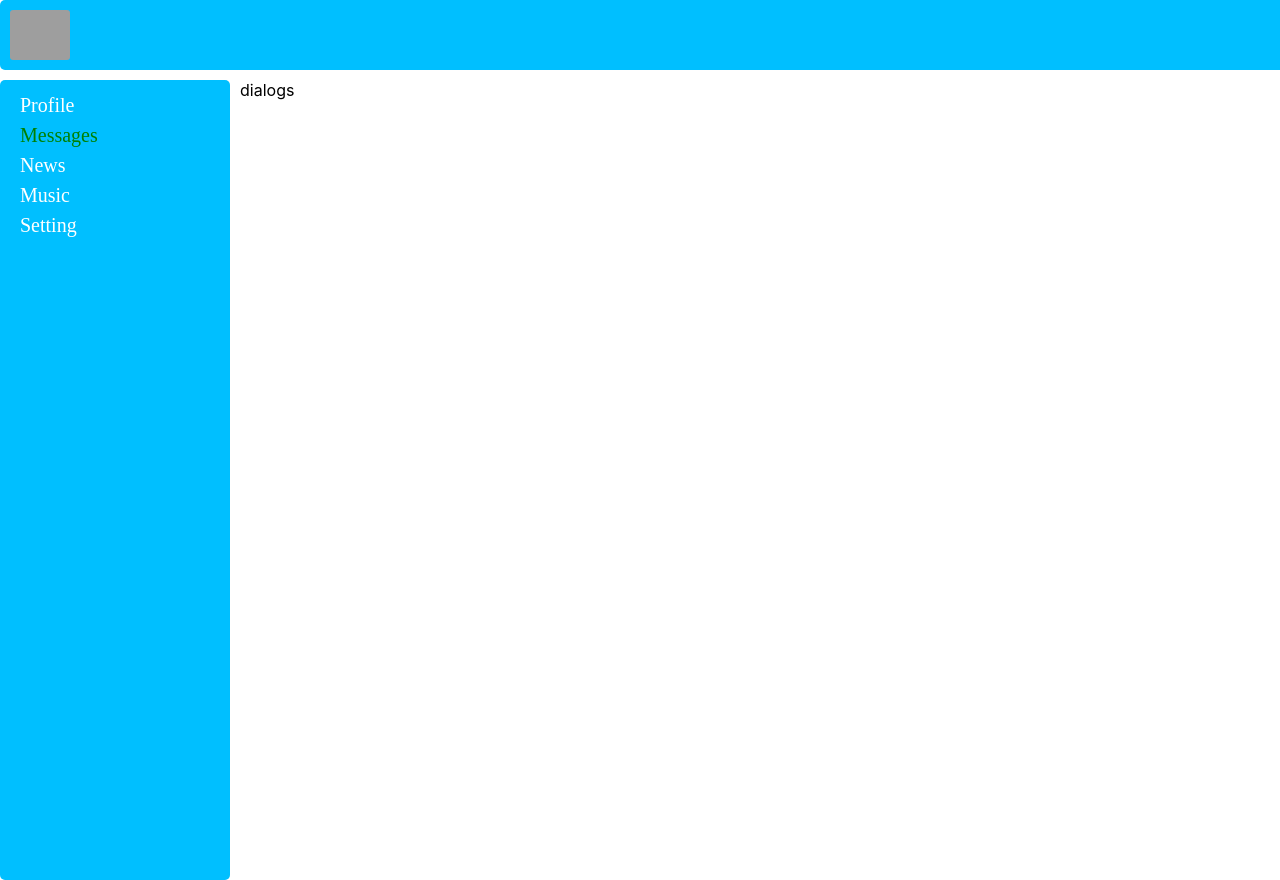
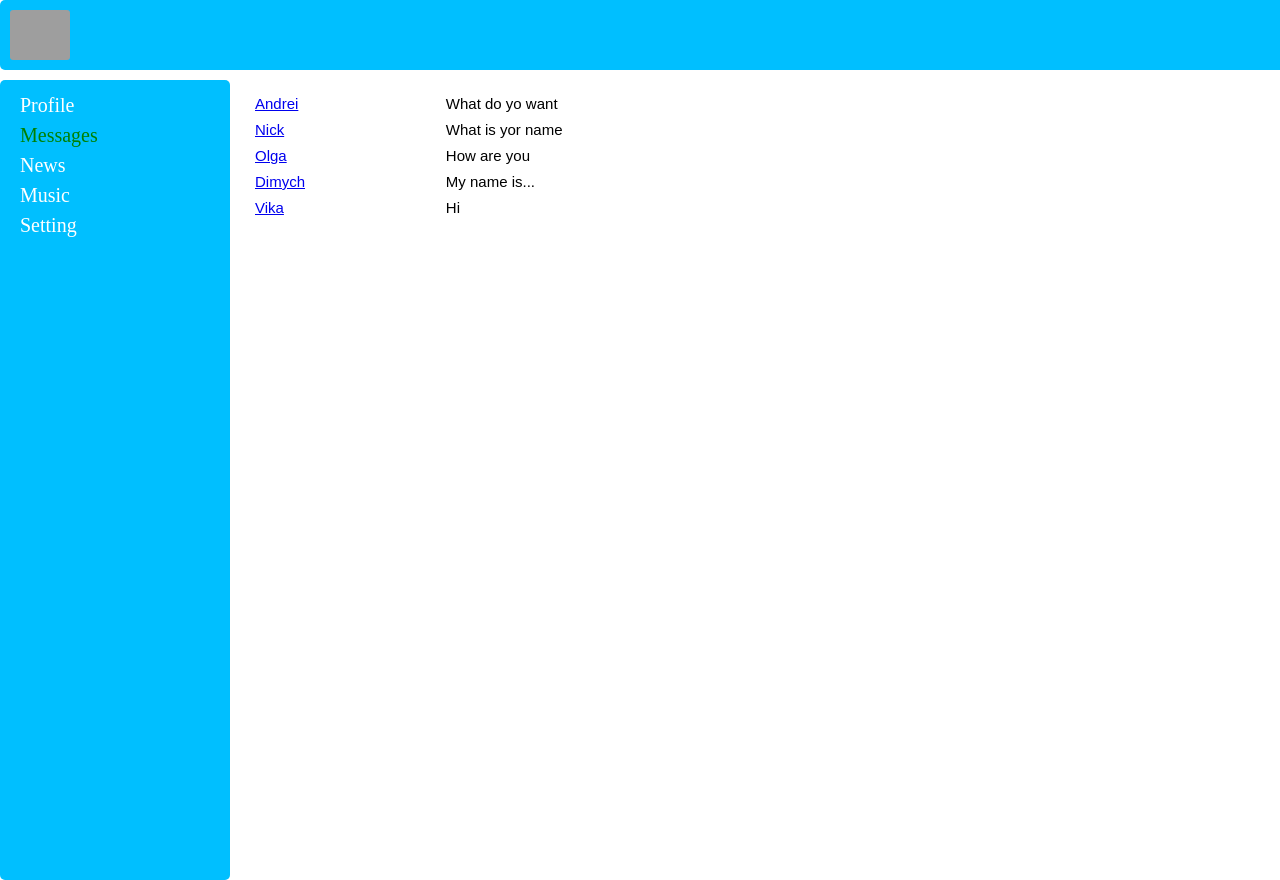
Before and after one commit to Mr-andrei/My_firstreact, a React (Create React App) app: page /Dialogs in a window 1280 px wide. Shown: the top 880 px of the page. Built offline with nearby package versions, Linux system fonts and the light colour scheme; grey boxes are pictures that could not be loaded.

Commit message:
next commit

```diff
--- /dev/null
+++ b/src/Massages/Dialogs.module.css
@@ -0,0 +1,13 @@
+
+.container{
+    display: grid;
+    /*grid-template-rows: 70px 1fr;*/
+    grid-template-columns: 2fr 10fr;
+    margin: 15px 0 0 15px;
+}
+
+.user, .massege{
+    margin-bottom: 9px;
+    font-size: 15px;
+    font-family: Arial;
+}
--- a/src/Massages/Dialogs.tsx
+++ b/src/Massages/Dialogs.tsx
@@ -1,9 +1,45 @@
+import { NavLink } from 'react-router-dom'
+import cl from './Dialogs.module.css'
 
 
-const Dialogs = () =>{
+
+const DialogItem = (props: any) =>{
     return(
-        <div>
-            dialogs
+        <div className={cl.user}>
+        <NavLink to={'./dialogs' + props.id}>  {props.name} </NavLink>
+        </div>
+    )
+}
+
+const MessageItem = (props:any) =>{
+    return(
+        <div className={cl.massege}>{props.mydialog}</div>
+    )
+}
+
+
+
+
+const Dialogs = (props: any) =>{
+    return(
+
+        <div className = {cl.container}>
+            <div className = {cl.usersName}>
+                <DialogItem name = "Andrei" id = "1"/>
+                <DialogItem name = "Nick" id = "2"/>
+                <DialogItem name = "Olga" id = "3"/>
+                <DialogItem name = "Dimych" id = "4"/>
+                <DialogItem name = "Vika" id = "5"/>
+
+            </div>
+            <div className={cl.container_massege}>
+                <MessageItem mydialog = "What do yo want"/>
+                <MessageItem mydialog = "What is yor name"/>
+                <MessageItem mydialog = "How are you"/>
+                <MessageItem mydialog = "My name is..."/>
+                <MessageItem mydialog = "Hi"/>
+
+            </div>
         </div>
     )
 }
```
